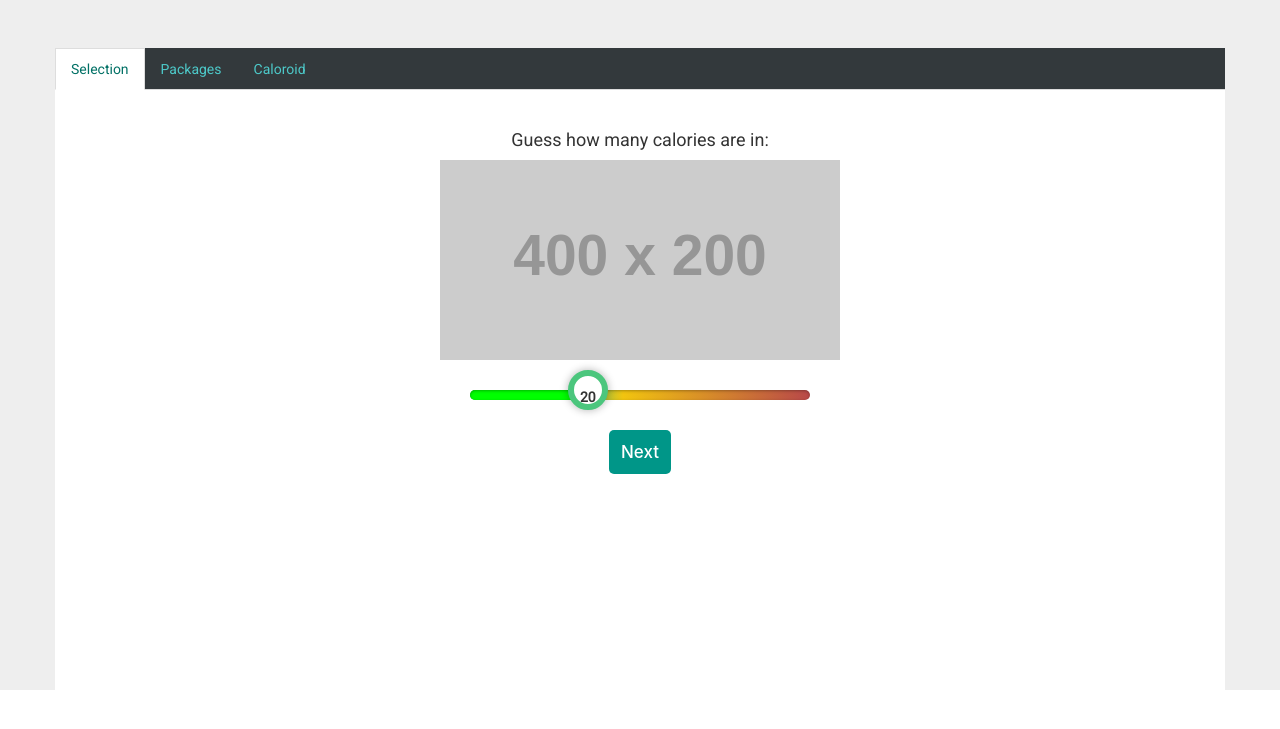
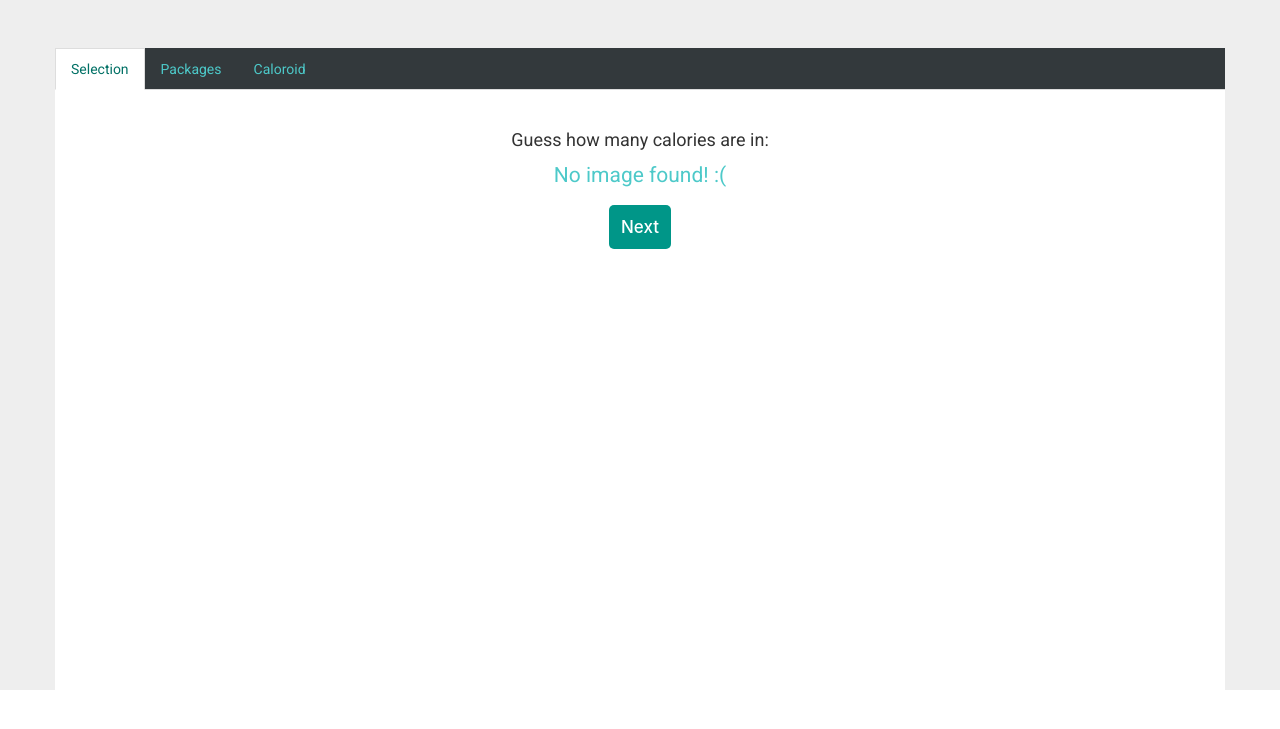
Before and after one commit to josh-richardson/stirhack-2017, a Django app: page / in a window 1280 px wide. Shown: the top 729 px of the page. Run offline with Django 3.2, Linux system fonts and the light colour scheme; grey boxes labelled with a size stand in for pictures from a placeholder-image service; some libraries are stand-ins or nearby versions.

Commit message:
FUCK AJAX GET BITCHES

```diff
--- a/webapp/templates/foodguesser/guesser/guess.html
+++ b/webapp/templates/foodguesser/guesser/guess.html
@@ -9,7 +9,8 @@
 
     <h4>Guess how many calories are in:</h4>
 
-	<img src="http://placehold.it/400x200" class="img-responsive guess-img">
+    {% if image %}
+    <img src="{% static ''|add:image %}" class="img-responsive guess-img">
 
 	<div class="slider-container">
 		<input
@@ -22,6 +23,10 @@
 		<!--<span class="rangeslider__tooltip" id ="range-tooltip"></span>-->
 	</div>
 
+    {% else %}
+        <p>No image found! :(</p>
+    {% endif %}
+
 	<form class="form" action="">
 	    <button class="btn btn-checkbox-submit skip" type="submit">Next</button>
 	</form>
```
Also changed, not shown: webapp/foodguesser/views/guesser.py (+5 -2 lines).
